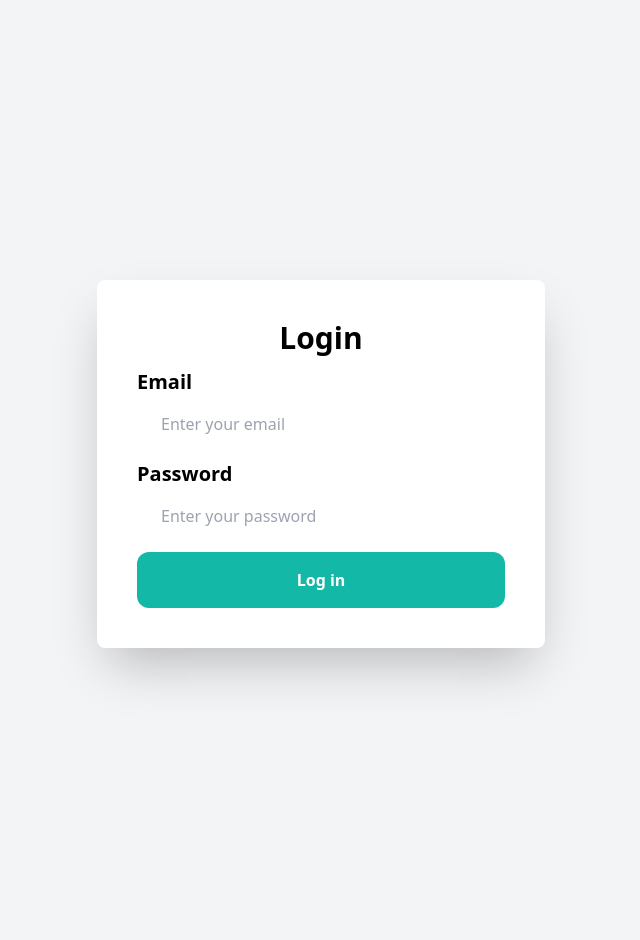
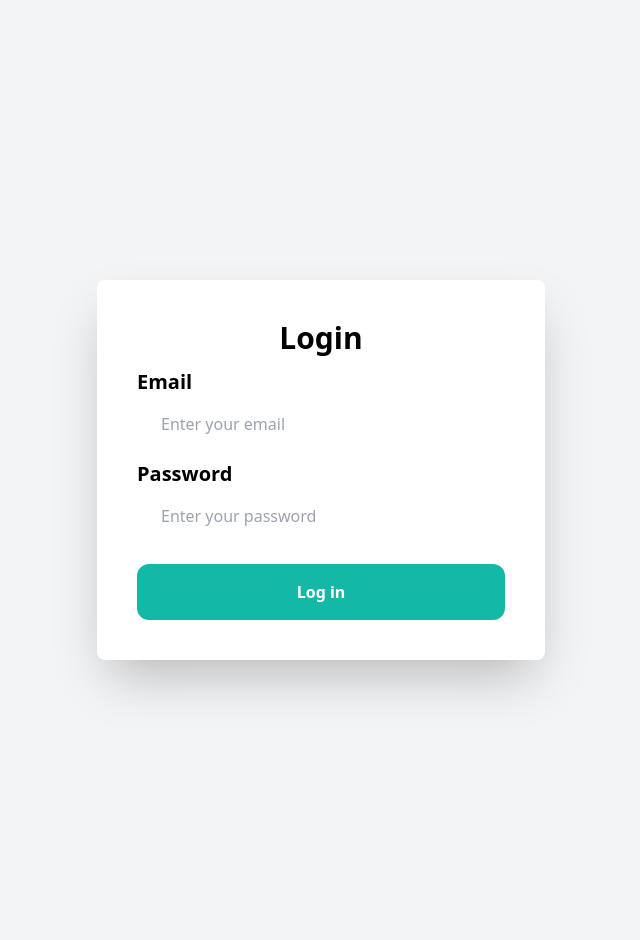
Before and after one commit to zablon-oigo/jenkins-ec2-terraform, a Django app: page /login/ in a window 1280 px wide. Shown: the whole page, without its empty margins (319-959 px from the left). Before the commit the page ends 683 px from the top, so only its background shows below. Run offline with Django 5.2, Linux system fonts and the light colour scheme; parts of the project's set-up code (start-up, migrations or seed data) failed here and were passed over; some libraries are stand-ins or nearby versions.

Commit message:
Increased  margin

```diff
--- a/templates/users/login.html
+++ b/templates/users/login.html
@@ -14,7 +14,7 @@ Login
                  <label for="" class="font-semibold text-xl">{{field.label}}</label>
                  {{field}}
                  {% endfor %}
-                 <input type="submit" value="Log in" class="bg-teal-500 py-4 px-6 w-full mx-auto hover:bg-teal-700 rounded-xl font-semibold text-white">
+                 <input type="submit" value="Log in" class="bg-teal-500 mt-3 py-4 px-6 w-full mx-auto hover:bg-teal-700 rounded-xl font-semibold text-white">
         </form>
     </div>
 </section>
```
